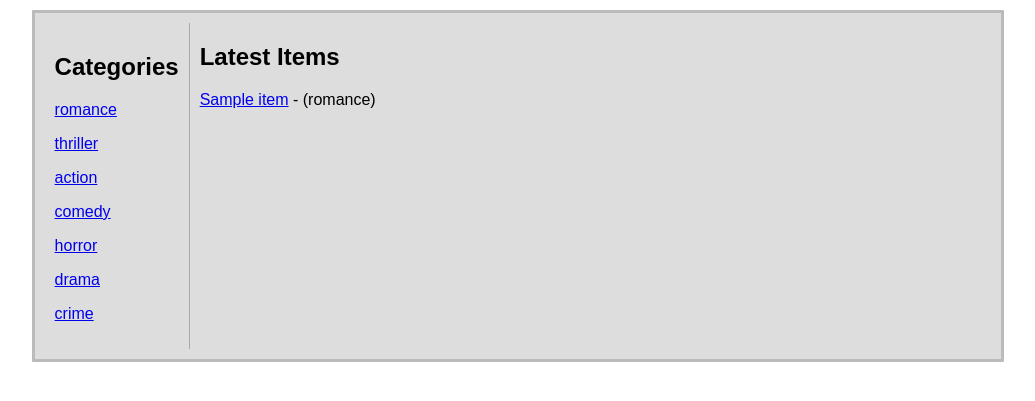
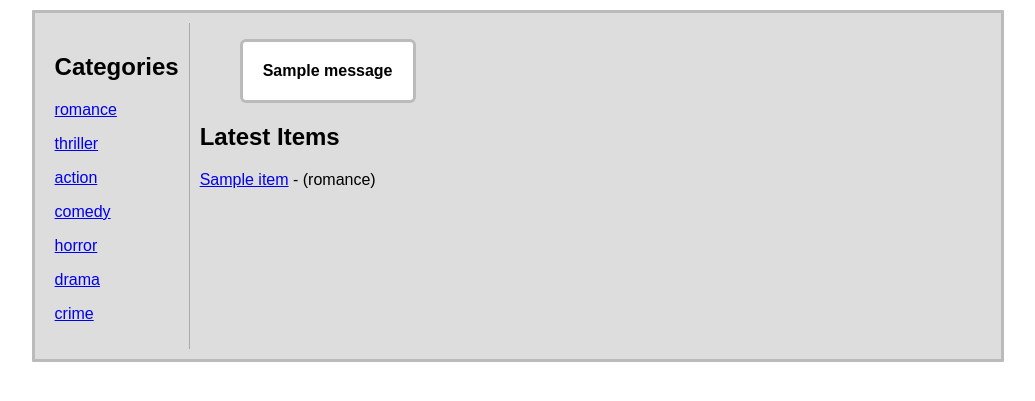
Before and after one commit to Kirollos-Hanna/item-catalog, a Flask app: page / in a window 1280 px wide. Shown: the part 78-479 px from the top of the page, without its empty margins (122-1157 px from the left). Run offline with Flask 2, Linux system fonts and the light colour scheme; tables that the repository leaves empty hold one stand-in row (values such as "Sample post"); one stand-in notice (Sample message) is shown.

Commit message:
Add flash messages to improve user experience

```diff
--- a/application.py
+++ b/application.py
@@ -1,6 +1,6 @@
 #!/usr/bin/env python3
 from flask import Flask, render_template, request, redirect, url_for, jsonify
-from flask import make_response, session as login_session
+from flask import make_response, flash, session as login_session
 from oauth2client.client import flow_from_clientsecrets, FlowExchangeError
 from sqlalchemy import create_engine, desc
 from sqlalchemy.orm import sessionmaker
@@ -318,7 +318,9 @@ def showItem(categoryName, itemName):
     methods=['GET', 'POST']
 )
 def newItem(categoryName):
+    # Redirect the user to the login page if they aren't logged in
     if notLoggedIn():
+        flash("Please login to create new items")
         return redirect('/login')
 
     if isPostRequest():
@@ -347,12 +349,15 @@ def newItem(categoryName):
     methods=['GET', 'POST']
 )
 def editItem(categoryName, itemName):
+    # Redirect the user to the login page if they aren't logged in
     if notLoggedIn():
+        flash("Please login to edit your items")
         return redirect('/login')
 
     item = getSpecificItem(itemName)
 
     if itemBelongsToOtherUser(item):
+        flash("You aren't authorized to edit this item")
         return redirect('/')
 
     if isPostRequest():
@@ -378,6 +383,7 @@ def editItem(categoryName, itemName):
             'edit-item.html',
             categoryName=categoryName,
             itemName=itemName,
+            item=item,
             hasLogin='email' in login_session,
             picture=login_session['picture']
         )
@@ -388,12 +394,15 @@ def editItem(categoryName, itemName):
     methods=['GET', 'POST']
 )
 def deleteItem(categoryName, itemName):
+    # Redirect the user to the login page if they aren't logged in
     if notLoggedIn():
+        flash("Please login to delete your items")
         return redirect('/login')
 
     item = getSpecificItem(itemName)
 
     if itemBelongsToOtherUser(item):
+        flash("You aren't authorized to delete this item")
         return redirect('/')
 
     if isPostRequest():
@@ -415,7 +424,7 @@ def deleteItem(categoryName, itemName):
 @app.route('/catalog.json')
 def catalogJSON():
     # The API endpoint of the application
-    # where all the data about categories and items are stored.
+    # where all the data about categories and items are stored
     categories = session.query(Category)
     items = session.query(Item)
 
@@ -423,6 +432,15 @@ def catalogJSON():
     itemsJSON = [item.serialize for item in items]
 
     return jsonify(Category=categoriesJSON, Items=itemsJSON)
+
+
+@app.route('/catalog/<categoryName>/<itemName>/json')
+def itemJSON(categoryName, itemName):
+    # The API endpoint of the application
+    # where the data about specific items are stored
+    item = session.query(Item).filter_by(name=itemName).one()
+
+    return jsonify(Item=item.serialize)
 
 
 @app.route('/login')
--- a/static/styles.css
+++ b/static/styles.css
@@ -161,3 +161,12 @@ input[type="submit"]:hover,
   max-width: 50px;
   border-radius: 50px;
 }
+
+.message {
+  padding: 20px;
+  background-color: #fff;
+  list-style-type: none;
+  border-color: #bbb;
+  border-style: solid;
+  border-radius: 6px;
+}
--- a/templates/catalog.html
+++ b/templates/catalog.html
@@ -23,6 +23,15 @@
       </div>
       {% endblock %} {% block items %}
       <div class="items">
+        {% with messages = get_flashed_messages() %} {% if messages %}
+        <ul>
+          {% for message in messages %}
+          <li class="message">
+            <strong>{{ message }}</strong>
+          </li>
+          {% endfor %}
+        </ul>
+        {% endif %} {% endwith %}
         <h2>Latest Items</h2>
         {% for item in items %}
         <p>
```
Also changed, not shown: templates/login.html (+9 -0 lines).
